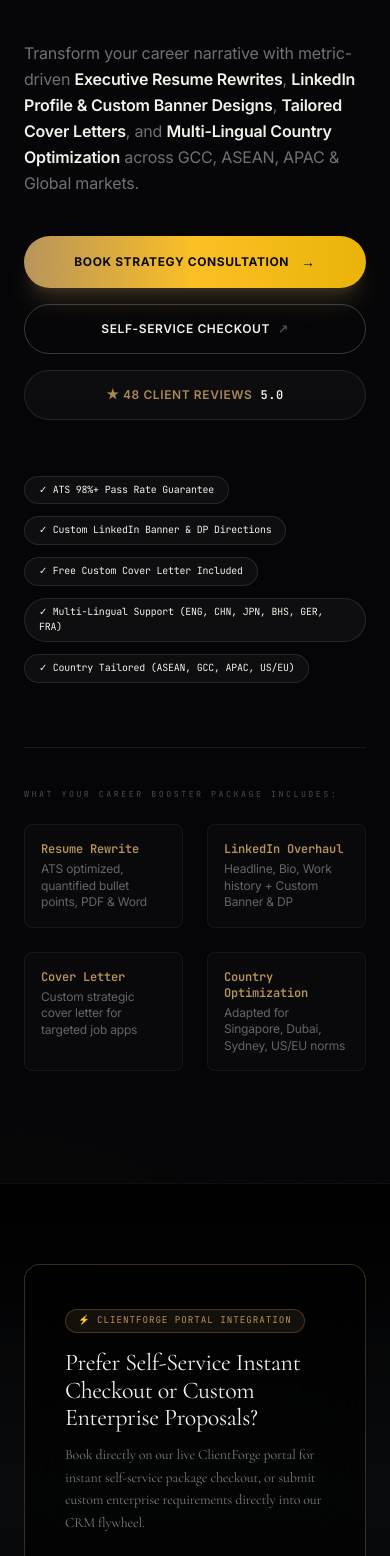
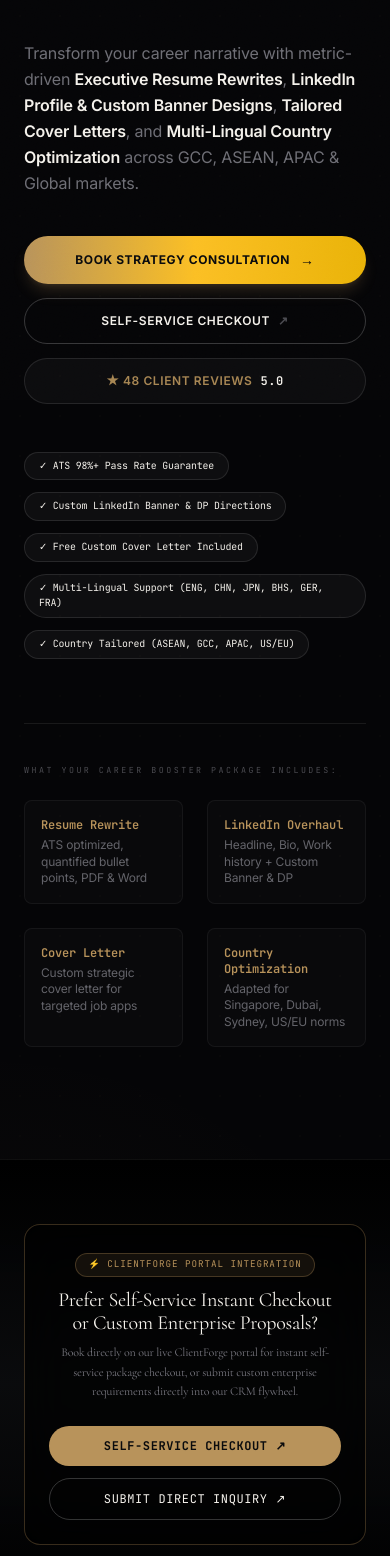
Before and after one commit to ashucfx/catalyst-ripplenexus, a Next.js app: page / in a window 390 px wide. Shown: the part 444-2000 px from the top of the page. Built offline with nearby package versions, Linux system fonts and the light colour scheme; no server answers.

Commit message:
fix: streamline cta button sizes and improve layout responsiveness across mobile and desktop viewports

```diff
--- a/src/app/audit/page.tsx
+++ b/src/app/audit/page.tsx
@@ -200,8 +200,8 @@ export default function AuditPage() {
                   className="absolute -top-px left-0 right-0 h-[2px]"
                   style={{ background: 'linear-gradient(90deg, transparent, rgba(184,147,91,0.8), transparent)' }}
                 />
-                <div className="absolute -top-4 -right-4 bg-signal-gold text-obsidian px-4 py-1 font-mono text-[0.6rem] tracking-widest font-bold uppercase shadow-xl flex items-center gap-1">
-                  Fixed Fee: <GeoPrice product="audit" variant="cta" />
+                <div className="absolute -top-4 -right-4 bg-signal-gold text-obsidian px-4 py-1.5 font-mono text-[0.6rem] tracking-widest font-bold uppercase shadow-xl flex items-center gap-1 rounded-full">
+                  Confidential Analyst Evaluation
                 </div>
                 <AuditCheckout />
               </div>
--- a/src/app/blueprint/page.tsx
+++ b/src/app/blueprint/page.tsx
@@ -143,10 +143,10 @@ export default function BlueprintPage() {
                 Join over 1,400+ professionals who landed top-tier global offers with our Career Booster package.
               </p>
             </div>
-            <div className="flex flex-col sm:flex-row gap-4 w-full md:w-auto">
+            <div className="flex flex-col sm:flex-row items-stretch sm:items-center gap-3 w-full md:w-auto">
               <Link
                 href="/request"
-                className="bg-signal-gold text-obsidian px-8 py-4 font-sans text-xs font-bold tracking-widest uppercase rounded text-center btn-primary-glow hover:bg-bone transition-all"
+                className="w-full sm:w-auto px-6 py-3.5 bg-gradient-to-r from-signal-gold to-amber-500 text-obsidian font-sans text-xs font-bold tracking-wider uppercase rounded-full text-center shadow-md hover:brightness-110 transition-all"
               >
                 Book Strategy Consultation →
               </Link>
@@ -154,7 +154,7 @@ export default function BlueprintPage() {
                 href="https://clientforge.theripplenexus.com/checkout?pkg=CAREER_BOOSTER"
                 target="_blank"
                 rel="noopener noreferrer"
-                className="border border-white/20 text-bone px-8 py-4 font-sans text-xs tracking-widest uppercase rounded text-center hover:border-signal-gold/40 transition-colors"
+                className="w-full sm:w-auto px-6 py-3.5 border border-white/20 text-bone font-sans text-xs font-semibold tracking-wider uppercase rounded-full text-center hover:border-signal-gold/40 transition-colors"
               >
                 Self-Service Checkout ↗
               </a>
--- a/src/app/page.tsx
+++ b/src/app/page.tsx
@@ -161,11 +161,11 @@ export default function Home() {
             </p>
 
             {/* Premium Call-to-Action Buttons */}
-            <div className="flex flex-col sm:flex-row items-stretch sm:items-center gap-4 mb-14">
+            <div className="flex flex-col sm:flex-row items-stretch sm:items-center gap-3.5 mb-12 w-full sm:w-auto">
               <Link
                 href="/request"
                 id="hero-cta-primary"
-                className="inline-flex justify-center items-center gap-3 bg-gradient-to-r from-signal-gold via-amber-400 to-yellow-500 text-obsidian px-9 py-4 font-sans text-xs font-bold tracking-wider uppercase rounded-full shadow-xl shadow-signal-gold/20 hover:brightness-110 transition-all duration-300 transform hover:-translate-y-0.5"
+                className="w-full sm:w-auto inline-flex justify-center items-center gap-2.5 bg-gradient-to-r from-signal-gold via-amber-400 to-yellow-500 text-obsidian px-7 py-3.5 font-sans text-xs font-bold tracking-wider uppercase rounded-full shadow-lg shadow-signal-gold/20 hover:brightness-110 transition-all duration-300"
               >
                 <span>Book Strategy Consultation</span>
                 <span className="text-sm font-bold">→</span>
@@ -176,7 +176,7 @@ export default function Home() {
                 target="_blank"
                 rel="noopener noreferrer"
                 id="hero-cta-secondary"
-                className="inline-flex justify-center items-center gap-2 text-bone border border-white/20 px-8 py-4 font-sans text-xs font-semibold tracking-wider uppercase rounded-full hover:border-signal-gold/50 hover:bg-white/[0.05] transition-all duration-300"
+                className="w-full sm:w-auto inline-flex justify-center items-center gap-2 text-bone border border-white/20 px-6 py-3.5 font-sans text-xs font-semibold tracking-wider uppercase rounded-full hover:border-signal-gold/50 hover:bg-white/[0.05] transition-all duration-300"
               >
                 <span>Self-Service Checkout</span>
                 <span className="text-muted/60 text-xs font-mono">↗</span>
@@ -184,7 +184,7 @@ export default function Home() {
 
               <Link
                 href="/testimonials"
-                className="inline-flex justify-center items-center gap-2 text-signal-gold/90 bg-white/[0.03] border border-white/10 px-6 py-4 font-sans text-xs font-semibold tracking-wider uppercase rounded-full hover:bg-white/[0.08] transition-all duration-300"
+                className="w-full sm:w-auto inline-flex justify-center items-center gap-2 text-signal-gold/90 bg-white/[0.03] border border-white/10 px-5 py-3.5 font-sans text-xs font-semibold tracking-wider uppercase rounded-full hover:bg-white/[0.08] transition-all duration-300"
               >
                 <span>★ 48 Client Reviews</span>
                 <span className="font-mono text-bone text-xs">5.0</span>
@@ -234,16 +234,16 @@ export default function Home() {
         {/* ═══════════════════════════════════════════════════════════
             CLIENTFORGE PORTAL ACCESS (DIRECT SELF-SERVICE & INQUIRY)
         ════════════════════════════════════════════════════════════ */}
-        <section className="px-6 lg:px-12 py-20 bg-gradient-to-b from-black via-obsidian/90 to-black border-t border-white/[0.06]">
-          <div className="max-w-dossier mx-auto p-10 lg:p-14 rounded-2xl bg-black/60 border border-signal-gold/30 backdrop-blur-xl flex flex-col lg:flex-row items-center justify-between gap-8">
-            <div className="max-w-2xl">
-              <span className="inline-flex items-center gap-2 px-3 py-1 rounded-full bg-signal-gold/10 border border-signal-gold/30 font-mono text-[0.58rem] tracking-widest uppercase text-signal-gold mb-4">
+        <section className="px-6 lg:px-12 py-16 bg-gradient-to-b from-black via-obsidian/90 to-black border-t border-white/[0.06]">
+          <div className="max-w-dossier mx-auto p-6 sm:p-10 lg:p-12 rounded-2xl bg-black/60 border border-signal-gold/30 backdrop-blur-xl flex flex-col lg:flex-row items-center justify-between gap-6">
+            <div className="max-w-2xl text-center lg:text-left">
+              <span className="inline-flex items-center gap-2 px-3 py-1 rounded-full bg-signal-gold/10 border border-signal-gold/30 font-mono text-[0.58rem] tracking-widest uppercase text-signal-gold mb-3">
                 ⚡ ClientForge Portal Integration
               </span>
-              <h2 className="display-card text-2xl lg:text-3xl text-bone mb-3">
+              <h2 className="display-card text-xl sm:text-2xl lg:text-3xl text-bone mb-2">
                 Prefer Self-Service Instant Checkout or Custom Enterprise Proposals?
               </h2>
-              <p className="font-serif text-muted text-sm leading-relaxed">
+              <p className="font-serif text-muted text-xs sm:text-sm leading-relaxed">
                 Book directly on our live ClientForge portal for instant self-service package checkout, or submit custom enterprise requirements directly into our CRM flywheel.
               </p>
             </div>
@@ -253,15 +253,15 @@ export default function Home() {
                 href="https://clientforge.theripplenexus.com/checkout"
                 target="_blank"
                 rel="noopener noreferrer"
-                className="px-6 py-3.5 bg-signal-gold text-obsidian font-mono text-xs uppercase tracking-wider font-bold rounded-lg text-center shadow-lg hover:bg-bone transition-all"
+                className="w-full sm:w-auto px-5 py-3 bg-signal-gold text-obsidian font-mono text-xs uppercase tracking-wider font-bold rounded-full text-center shadow-md hover:bg-bone transition-all"
               >
-                Self-Service Checkout Portal ↗
+                Self-Service Checkout ↗
               </a>
               <a
                 href="https://clientforge.theripplenexus.com/inquire"
                 target="_blank"
                 rel="noopener noreferrer"
-                className="px-6 py-3.5 border border-white/20 text-bone font-mono text-xs uppercase tracking-wider text-center rounded-lg hover:border-signal-gold/50 transition-all"
+                className="w-full sm:w-auto px-5 py-3 border border-white/20 text-bone font-mono text-xs uppercase tracking-wider text-center rounded-full hover:border-signal-gold/50 transition-all"
               >
                 Submit Direct Inquiry ↗
               </a>
@@ -538,10 +538,10 @@ export default function Home() {
               Transform your resume, LinkedIn profile, custom banner, and cover letter into an irresistible recruiter magnet today.
             </p>
 
-            <div className="flex flex-col sm:flex-row items-center justify-center gap-5">
+            <div className="flex flex-col sm:flex-row items-stretch sm:items-center justify-center gap-3.5 max-w-xl mx-auto">
               <Link
                 href="/request"
-                className="bg-signal-gold text-obsidian px-10 py-5 font-sans text-xs font-bold tracking-[0.25em] uppercase rounded btn-primary-glow hover:bg-bone transition-all"
+                className="w-full sm:w-auto px-7 py-3.5 bg-gradient-to-r from-signal-gold via-amber-400 to-yellow-500 text-obsidian font-sans text-xs font-bold tracking-wider uppercase rounded-full shadow-lg shadow-signal-gold/20 hover:brightness-110 transition-all text-center"
               >
                 Book Executive Consultation →
               </Link>
@@ -549,7 +549,7 @@ export default function Home() {
                 href="https://clientforge.theripplenexus.com/checkout"
                 target="_blank"
                 rel="noopener noreferrer"
-                className="border border-white/20 text-bone px-9 py-5 font-sans text-xs tracking-[0.22em] uppercase rounded hover:border-signal-gold/40 transition-colors"
+                className="w-full sm:w-auto px-6 py-3.5 border border-white/20 text-bone font-sans text-xs font-semibold tracking-wider uppercase rounded-full hover:border-signal-gold/50 hover:bg-white/[0.05] transition-all text-center"
               >
                 Instant Self-Service Portal ↗
               </a>
--- a/src/app/testimonials/page.tsx
+++ b/src/app/testimonials/page.tsx
@@ -256,27 +256,29 @@ export default function TestimonialsPage() {
           {/* ═══════════════════════════════════════════════════════════
               FINAL CTA BANNER
           ════════════════════════════════════════════════════════════ */}
-          <div className="text-center p-12 lg:p-20 rounded-2xl bg-gradient-to-r from-signal-gold/10 via-obsidian to-signal-gold/10 border border-signal-gold/30 relative overflow-hidden">
+          <div className="text-center p-6 sm:p-10 lg:p-14 rounded-2xl bg-gradient-to-r from-signal-gold/10 via-obsidian to-signal-gold/10 border border-signal-gold/30 relative overflow-hidden">
             <div className="absolute top-0 inset-x-0 h-px bg-gradient-to-r from-transparent via-signal-gold to-transparent" />
-            <h2 className="display-card text-3xl lg:text-5xl text-bone mb-6">
+            <h2 className="display-card text-2xl sm:text-3xl lg:text-4xl text-bone mb-4">
               Ready to Upgrade Your Market Value?
             </h2>
-            <p className="font-serif text-muted text-lg max-w-xl mx-auto mb-10">
+            <p className="font-serif text-muted text-sm sm:text-base max-w-xl mx-auto mb-8">
               Get your Resume rewritten by executive experts, paired with custom LinkedIn banner &amp; DP directions and country-specific optimization.
             </p>
-            <div className="flex flex-col sm:flex-row items-center justify-center gap-5">
+            <div className="flex flex-col sm:flex-row items-stretch sm:items-center justify-center gap-3.5 max-w-xl mx-auto">
               <Link
-                href="/blueprint"
-                className="bg-signal-gold text-obsidian px-10 py-5 font-sans text-xs font-bold tracking-[0.25em] uppercase rounded btn-primary-glow hover:bg-bone transition-all"
+                href="/request"
+                className="w-full sm:w-auto px-7 py-3.5 bg-gradient-to-r from-signal-gold to-amber-500 text-obsidian font-sans text-xs font-bold tracking-wider uppercase rounded-full shadow-lg hover:brightness-110 transition-all text-center"
               >
-                View Career Booster Pricing — <GeoPrice product="sprint" variant="cta" /> →
+                Book Strategy Consultation →
               </Link>
-              <Link
-                href="/audit"
-                className="border border-white/20 text-bone px-8 py-5 font-sans text-xs tracking-[0.22em] uppercase rounded hover:border-signal-gold/40 transition-colors"
+              <a
+                href="https://clientforge.theripplenexus.com/checkout"
+                target="_blank"
+                rel="noopener noreferrer"
+                className="w-full sm:w-auto px-6 py-3.5 border border-white/20 text-bone font-sans text-xs font-semibold tracking-wider uppercase rounded-full hover:border-signal-gold/40 transition-colors text-center"
               >
-                Get Market Value Audit →
-              </Link>
+                Self-Service Checkout ↗
+              </a>
             </div>
           </div>
         </div>
--- a/src/components/ui/BlueprintPricingMatrix.tsx
+++ b/src/components/ui/BlueprintPricingMatrix.tsx
@@ -24,10 +24,10 @@ export function BlueprintPricingMatrix() {
           </p>
 
           {/* Action CTAs */}
-          <div className="flex flex-col sm:flex-row items-stretch sm:items-center gap-4">
+          <div className="flex flex-col sm:flex-row items-stretch sm:items-center gap-3">
             <Link
               href="/request"
-              className="bg-gradient-to-r from-signal-gold via-amber-400 to-yellow-500 text-obsidian px-8 py-4 font-sans text-xs font-bold tracking-wider uppercase rounded-full text-center shadow-lg shadow-signal-gold/15 hover:brightness-110 transition-all"
+              className="w-full sm:w-auto px-6 py-3.5 bg-gradient-to-r from-signal-gold via-amber-400 to-yellow-500 text-obsidian font-sans text-xs font-bold tracking-wider uppercase rounded-full text-center shadow-md shadow-signal-gold/15 hover:brightness-110 transition-all"
             >
               Book Strategy Consultation →
             </Link>
@@ -36,18 +36,18 @@ export function BlueprintPricingMatrix() {
               href="https://clientforge.theripplenexus.com/checkout"
               target="_blank"
               rel="noopener noreferrer"
-              className="border border-white/20 text-bone px-7 py-4 font-sans text-xs font-semibold tracking-wider uppercase rounded-full text-center hover:border-signal-gold/40 hover:bg-white/[0.05] transition-all"
+              className="w-full sm:w-auto px-6 py-3.5 border border-white/20 text-bone font-sans text-xs font-semibold tracking-wider uppercase rounded-full text-center hover:border-signal-gold/40 hover:bg-white/[0.05] transition-all"
             >
-              ClientForge Self-Service Checkout ↗
+              Self-Service Checkout ↗
             </a>
 
             <a
               href="https://clientforge.theripplenexus.com/inquire"
               target="_blank"
               rel="noopener noreferrer"
-              className="font-mono text-xs text-muted hover:text-signal-gold tracking-wider uppercase text-center py-2 transition-colors"
+              className="w-full sm:w-auto font-mono text-xs text-muted hover:text-signal-gold tracking-wider uppercase text-center py-2 transition-colors"
             >
-              Submit Enterprise Inquiry ↗
+              Submit Direct Inquiry ↗
             </a>
           </div>
         </div>
```
